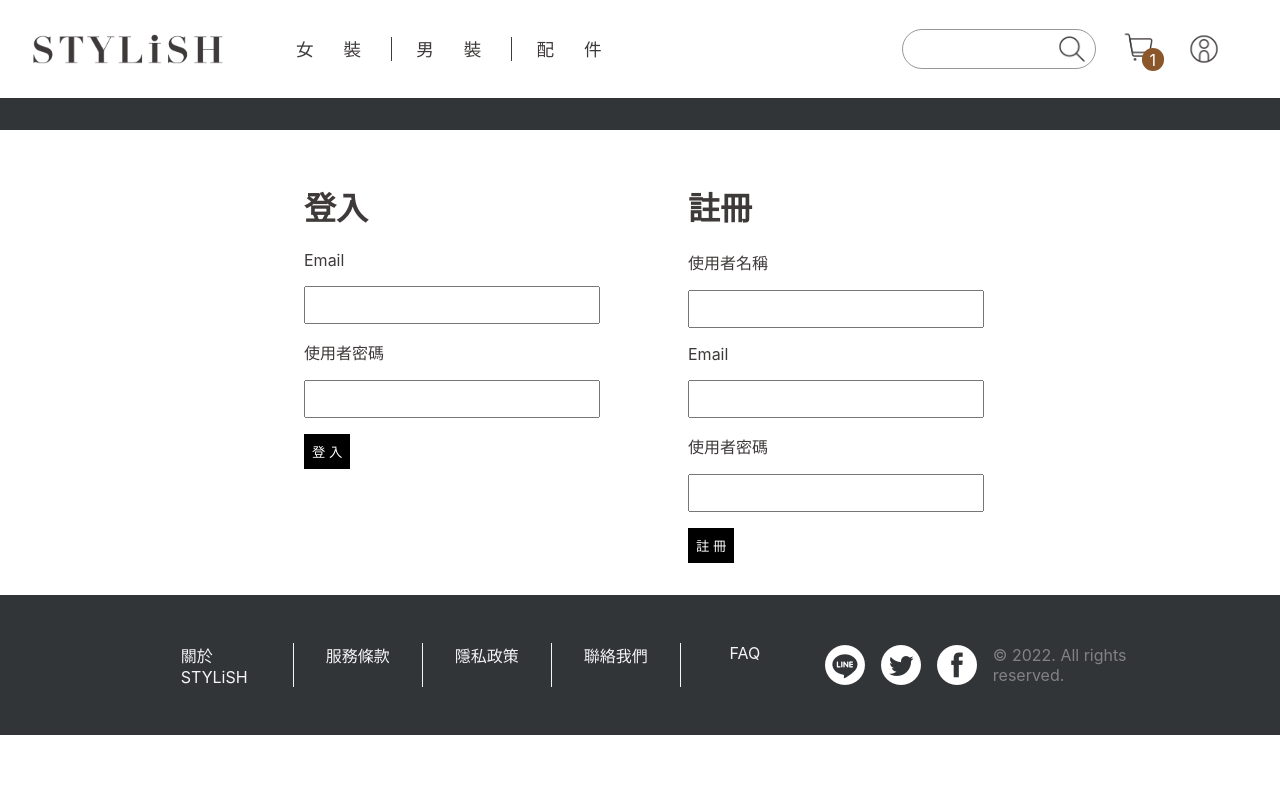
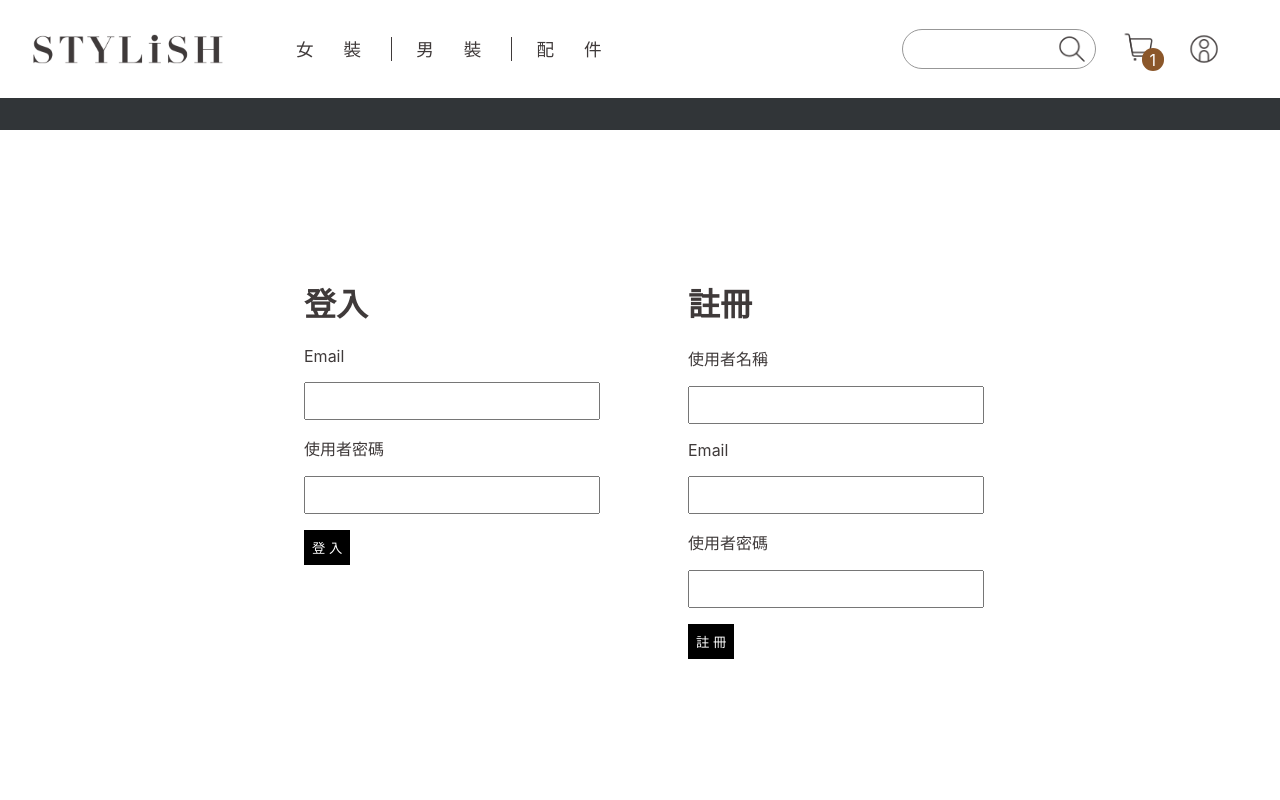
Before and after one commit to Claudia-teng/stylish, a React (Create React App) app: page /login in a window 1280 px wide. Shown: the top 800 px of the page. Built offline with nearby package versions, Linux system fonts and the light colour scheme.

Commit message:
style: login form height

```diff
--- a/src/Pages/LoginPage/LoginPage.module.sass
+++ b/src/Pages/LoginPage/LoginPage.module.sass
@@ -1,9 +1,12 @@
 .container
   width: 60%
+  height: 40rem
   margin: 2rem auto
   display: flex
+  align-items: center
   form
     width: 50%
+    height: 70%
     margin: 0rem 3rem
     input
       height: 2rem
--- a/src/Pages/ProductPage/ProductPage.js
+++ b/src/Pages/ProductPage/ProductPage.js
@@ -2,6 +2,7 @@ import axios from "axios";
 import styles from "./ProductPage.module.sass";
 import { useSearchParams } from "react-router-dom";
 import { useEffect, useState } from "react";
+import loadingGif from "../../assets/loading.gif";
 
 function ProductPage() {
   const [product, setProduct] = useState({});
@@ -10,12 +11,21 @@ function ProductPage() {
   const [selectedSize, setSize] = useState("S");
   const [stock, setStock] = useState("S");
   const [searchParams] = useSearchParams();
+  const [hasProduct, setHasProduct] = useState(false);
+  const [loading, setLoading] = useState(false);
   const id = searchParams.get("id");
 
   async function getProductDetail() {
+    try {
+      setLoading(true);
       const result = await axios.get(`http://3.212.173.194/api/1.0/products/details?id=${id}`);
+      setHasProduct(true);
       setProduct(result.data.data ? result.data.data : null);
       setColor(result.data.data.colors[0].code);
+      // setLoading(false);
+    } catch (err) {
+      setHasProduct(false);
+    }
   }
 
   function checkStock(color, size) {
@@ -52,6 +62,9 @@ function ProductPage() {
   return (
     <>
       <div className={styles.container}>
+        {!hasProduct && !loading && <p className={styles.notFound}>找不到商品</p>}
+        {hasProduct && (
+          <>
             <div className={styles.contents}>
               <img alt="main_image" src={product.main_image} />
               <div>
@@ -115,6 +128,8 @@ function ProductPage() {
             <p>{product.story}</p>
             <img alt="other_image1" src={product?.images?.length ? product.images[0] : null} />
             <img alt="other_image2" src={product?.images?.length ? product.images[1] : null} />
+          </>
+        )}
       </div>
     </>
   );
--- a/src/Pages/ProductPage/ProductPage.module.sass
+++ b/src/Pages/ProductPage/ProductPage.module.sass
@@ -1,9 +1,11 @@
 .container
   width: 55%
   margin: 2rem auto
+  min-height: 40rem
   > img
     width: 100%
     margin-bottom: 1rem
+
 .contents
   display: flex
   margin-bottom: 2rem
--- a/src/ProductList/ProductList.module.sass
+++ b/src/ProductList/ProductList.module.sass
@@ -1,6 +1,7 @@
 .list
   display: flex
   width: 70%
+  min-height: 40rem
   margin: 3rem auto 2rem auto
   flex-wrap: wrap
   a
```
Lines whose indentation alone changed are shown as unchanged.
